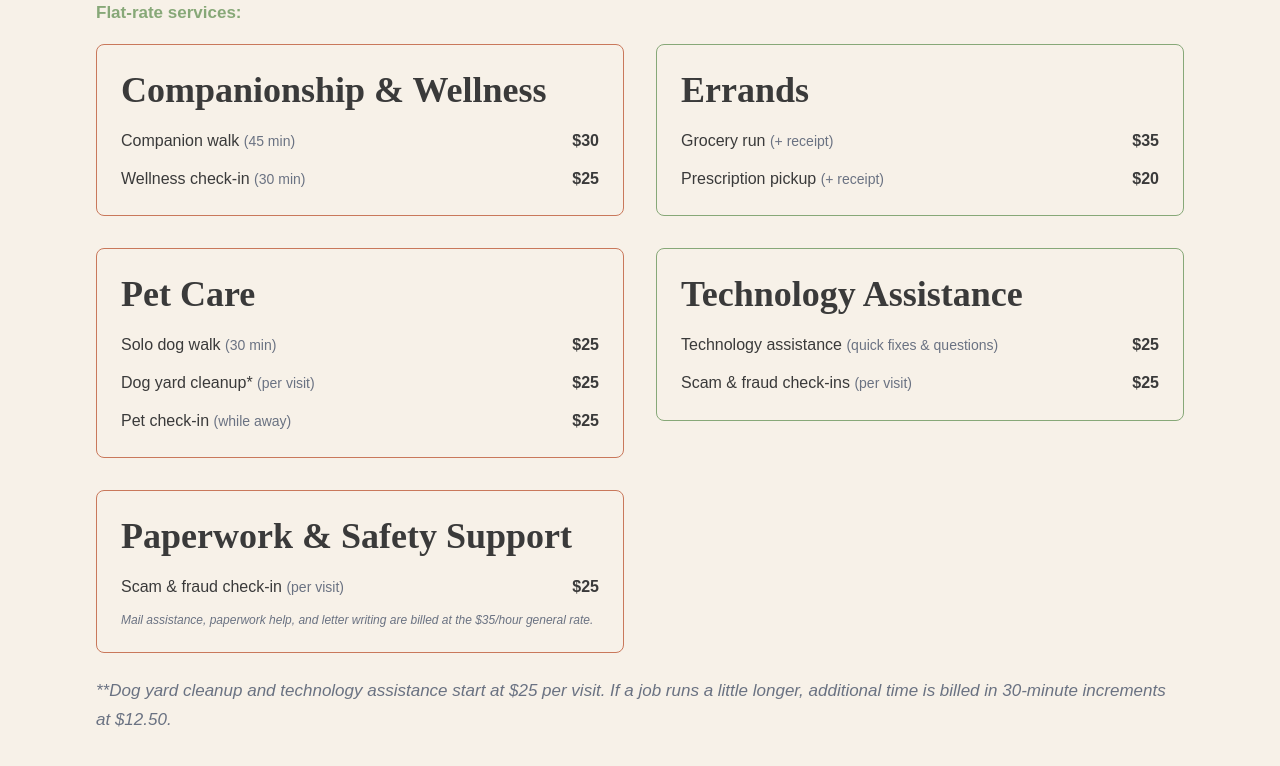
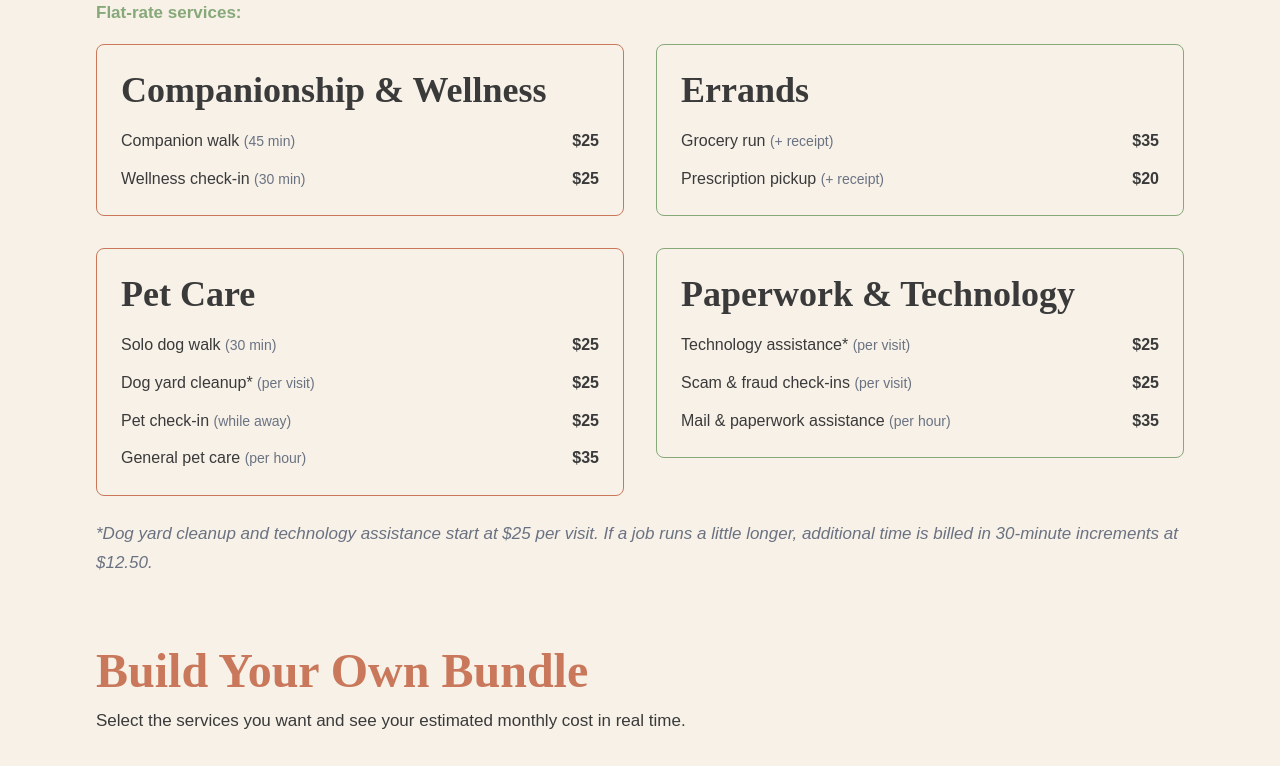
Before and after one commit to GoodCompanySCS/goodcompany-scs, a Next.js app: page /pricing in a window 1280 px wide. Shown: the part 800-1566 px from the top of the page. Built offline with nearby package versions, Linux system fonts and the light colour scheme.

Commit message:
Update page.tsx

```diff
--- a/app/pricing/page.tsx
+++ b/app/pricing/page.tsx
@@ -40,7 +40,7 @@ export default function Pricing() {
                   <ul className="space-y-3">
                     <li className="flex justify-between">
                       <span>Companion walk <span className="text-sm text-gray-500">(45 min)</span></span>
-                      <span className="font-semibold">$30</span>
+                      <span className="font-semibold">$25</span>
                     </li>
                     <li className="flex justify-between">
                       <span>Wellness check-in <span className="text-sm text-gray-500">(30 min)</span></span>
@@ -65,18 +65,10 @@ export default function Pricing() {
                       <span>Pet check-in <span className="text-sm text-gray-500">(while away)</span></span>
                       <span className="font-semibold">$25</span>
                     </li>
-                  </ul>
-                </div>
-
-                {/* Paperwork & Safety Support */}
-                <div style={{ borderColor: 'var(--terracotta)', borderWidth: '1px' }} className="p-6 rounded-lg">
-                  <h3 className="mb-4">Paperwork & Safety Support</h3>
-                  <ul className="space-y-3">
                     <li className="flex justify-between">
-                      <span>Scam & fraud check-in <span className="text-sm text-gray-500">(per visit)</span></span>
-                      <span className="font-semibold">$25</span>
+                      <span>General pet care <span className="text-sm text-gray-500">(per hour)</span></span>
+                      <span className="font-semibold">$35</span>
                     </li>
-                    <li className="text-xs text-gray-500 italic mt-2">Mail assistance, paperwork help, and letter writing are billed at the $35/hour general rate.</li>
                   </ul>
                 </div>
 
@@ -100,34 +92,37 @@ export default function Pricing() {
                   </ul>
                 </div>
 
-{/* Technology Assistance */}
+                {/* Paperwork & Technology */}
                 <div style={{ borderColor: 'var(--sage)', borderWidth: '1px' }} className="p-6 rounded-lg">
-  <h3 className="mb-4">Technology Assistance</h3>
+                  <h3 className="mb-4">Paperwork & Technology</h3>
                   <ul className="space-y-3">
                     <li className="flex justify-between">
-      <span>Technology assistance <span className="text-sm text-gray-500">(quick fixes & questions)</span></span>
+                      <span>Technology assistance* <span className="text-sm text-gray-500">(per visit)</span></span>
                       <span className="font-semibold">$25</span>
                     </li>
                     <li className="flex justify-between">
                       <span>Scam & fraud check-ins <span className="text-sm text-gray-500">(per visit)</span></span>
                       <span className="font-semibold">$25</span>
                     </li>
+                    <li className="flex justify-between">
+                      <span>Mail & paperwork assistance <span className="text-sm text-gray-500">(per hour)</span></span>
+                      <span className="font-semibold">$35</span>
+                    </li>
                   </ul>
                 </div>
+
               </div>
             </div>
 
             <p className="text-xs text-gray-500 italic mt-6">
-              **Dog yard cleanup and technology assistance start at $25 per visit. If a job runs a little longer, additional time
-                is billed in 30-minute increments at $12.50.
+              *Dog yard cleanup and technology assistance start at $25 per visit. If a job runs a little longer, additional time is billed in 30-minute increments at $12.50.
             </p>
           </div>
 
           {/* Bundle Builder */}
-          {/* Bundle Builder */}
           <div className="mb-16">
             <h2 style={{ color: 'var(--terracotta)' }} className="mb-2">Build Your Own Bundle</h2>
-            <p className="text-lg mb-8">Select the services you want and see your estimated weekly or monthly cost in real time.</p>
+            <p className="text-lg mb-8">Select the services you want and see your estimated monthly cost in real time.</p>
             <BundleBuilder />
           </div>
 
@@ -137,7 +132,7 @@ export default function Pricing() {
             <div className="grid grid-cols-1 md:grid-cols-2 gap-4">
               {[
                 { label: 'À la carte', value: 'One-time services, billed after completion.' },
-                { label: 'Bundles', value: 'Billed monthly. Cancel anytime with 7 days\' notice.' },
+                { label: 'Bundles', value: "Billed monthly. Cancel anytime with 7 days' notice." },
                 { label: 'Payment', value: 'Check, Venmo, Square, or cash. We keep it simple.' },
                 { label: 'No hidden fees', value: 'What you see is what you pay.' },
               ].map((row, i) => (
```
Lines whose indentation alone changed are shown as unchanged.
